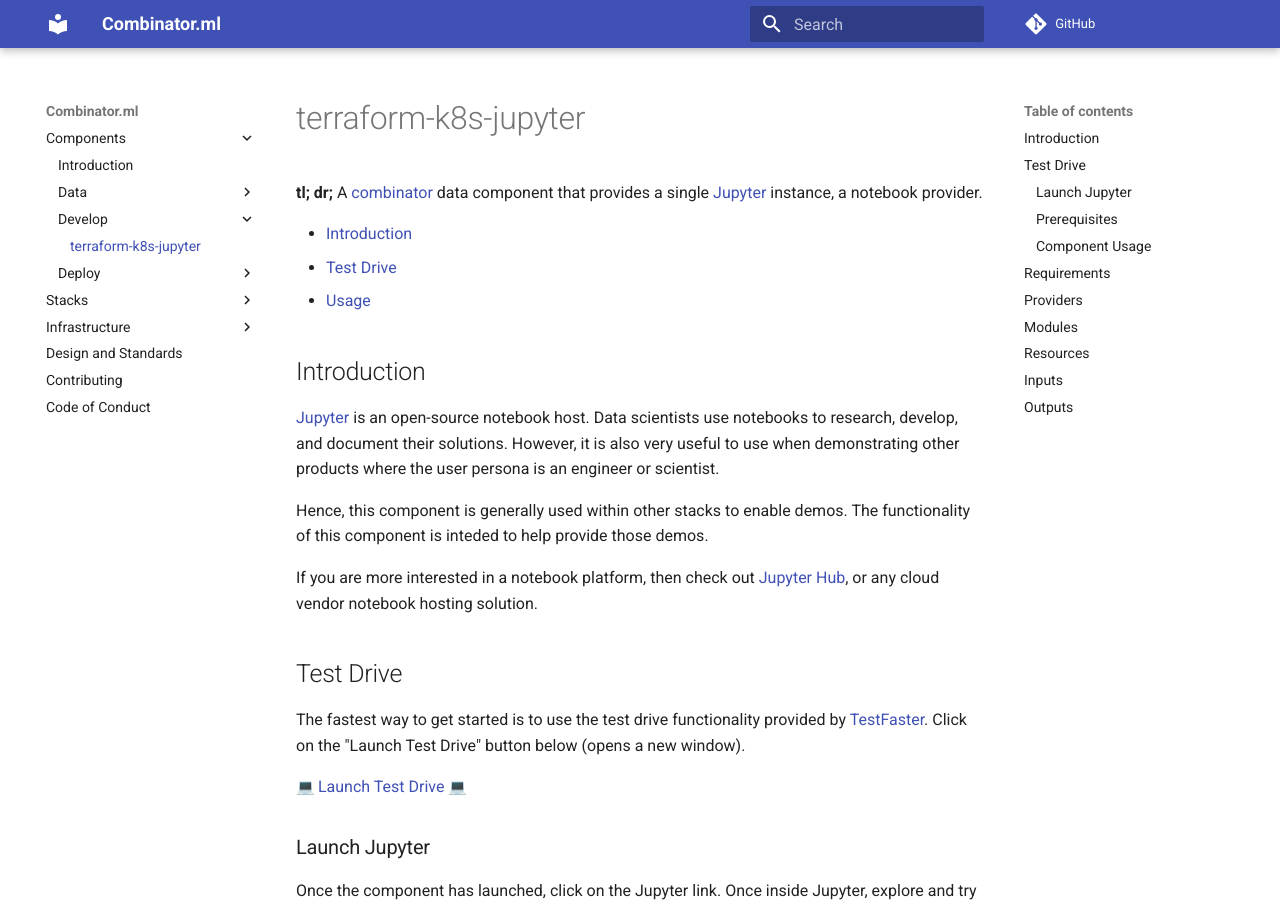
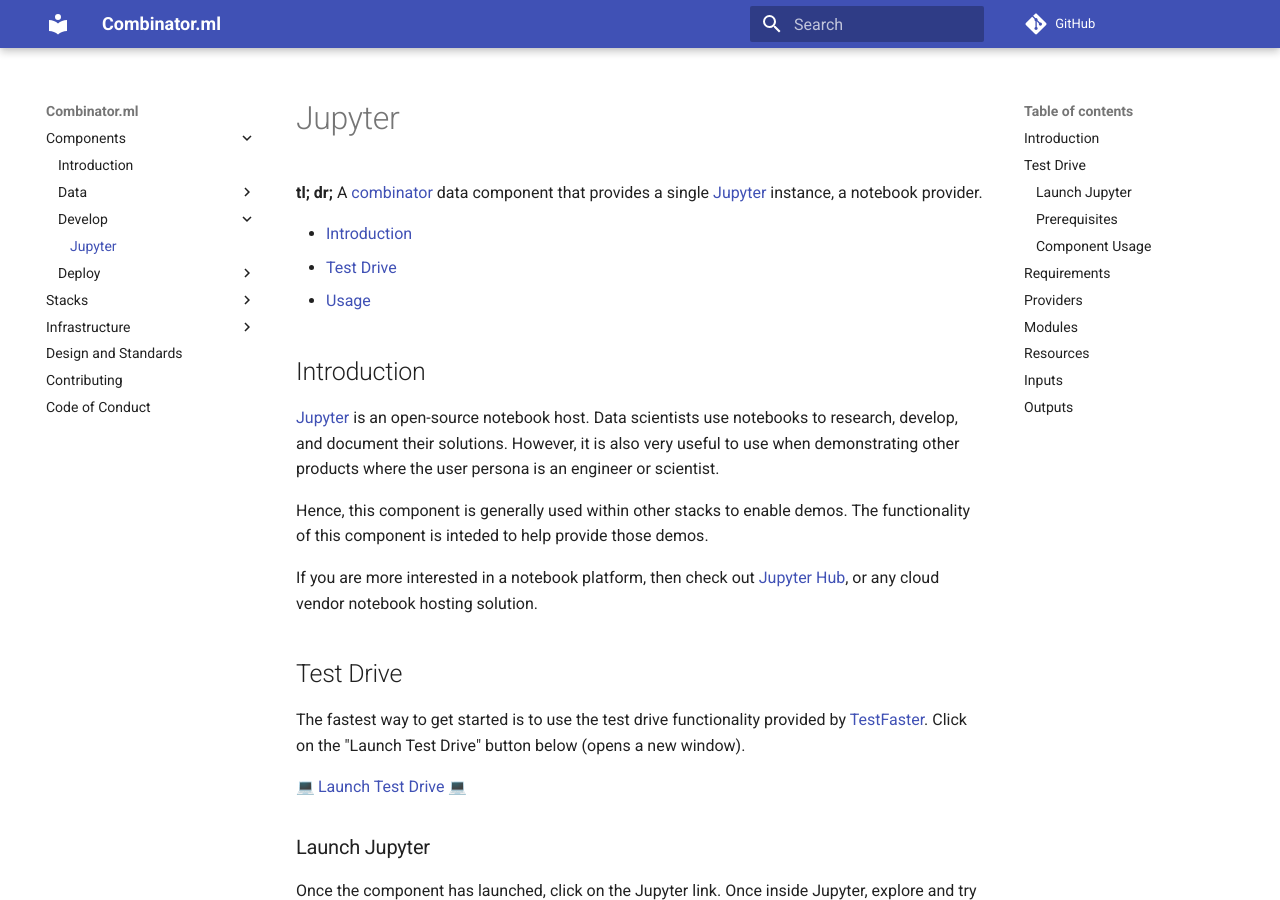
Before and after one commit to combinator-ml/combinator, an MkDocs documentation site: the page built from docs/components/develop/jupyter.md, in a window 1280 px wide and 900 px high. Built offline with MkDocs 1.6.1 and Material for MkDocs 9.7.7, drawn with Linux system fonts in a browser that asks for light colours; emoji names are drawn with the system emoji font; comment, search, counter and statistics services are not loaded.

Commit message:
Update jupyter.md

```diff
--- a/docs/components/develop/jupyter.md
+++ b/docs/components/develop/jupyter.md
@@ -1,4 +1,4 @@
-# terraform-k8s-jupyter
+# Jupyter
 
 **tl; dr;** A [combinator](https://combinator.ml) data component that provides a single [Jupyter](https://jupyter-docker-stacks.readthedocs.io/en/latest/index.html) instance, a notebook provider.
 
```
